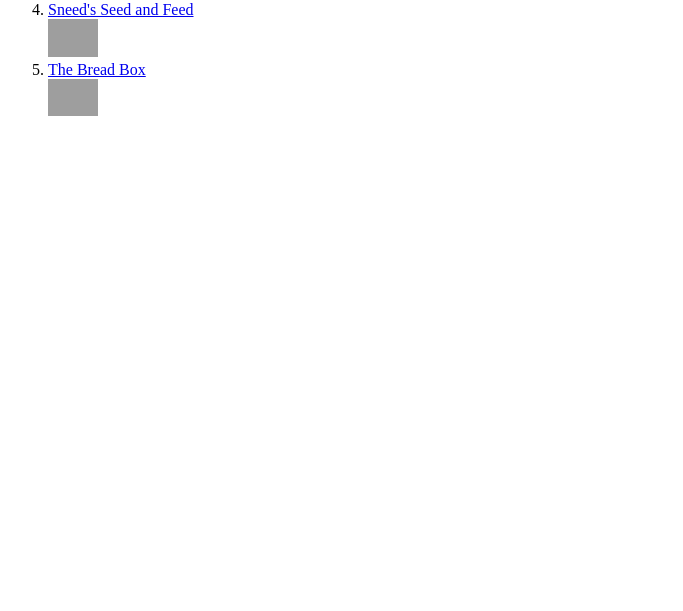
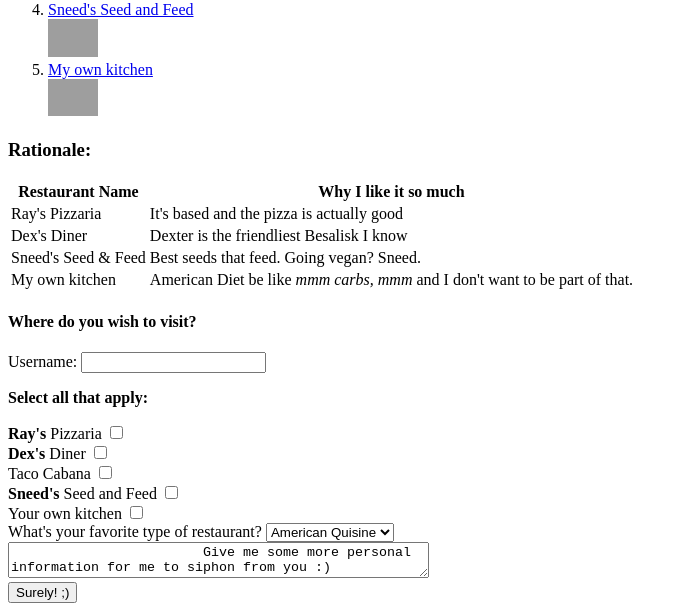
Before and after one commit to cal-krug/TTS-W1D4-HTML-favorite-restaurants, a plain HTML site: page index.html in a window 1280 px wide. Shown: the part 342-953 px from the top of the page, without its empty margins (0-683 px from the left). Before the commit the page ends 800 px from the top, so only its background shows below. Drawn offline with Linux system fonts and the light colour scheme; grey boxes are pictures that could not be loaded.

Commit message:
Add changes to index, add my-kitchen.html

```diff
--- a/index.html
+++ b/index.html
@@ -7,6 +7,7 @@
 		<title>Cal's Top 5 Grubbin' Places</title>
 	</head>
 	<body>
+		<div id="restaurantList">
 			<h1>Cal's Top 5 Grubbin' Places</h1>
 			<p>This site is about recording my favorite places to eat! I swear, I'm not fat.</p>
 			<h2>Here's the list, baby, here's the list!</h2>
@@ -19,8 +20,74 @@
 				<img src="https://upload.wikimedia.org/wikipedia/commons/thumb/6/6d/Taco_Cabana_logo.svg/287px-Taco_Cabana_logo.svg.png" width="50">
 				<li><a href="https://i.kym-cdn.com/entries/icons/original/000/023/673/Sneed's_Feed_and_Seed_Banner.jpg">Sneed's Seed and Feed</a></li>
 				<img src="https://i.kym-cdn.com/entries/icons/original/000/023/673/Sneed's_Feed_and_Seed_Banner.jpg" width="50">
-			<li><a href="https://upload.wikimedia.org/wikipedia/commons/thumb/4/40/Breadbox.jpg/1280px-Breadbox.jpg">The Bread Box</a></li>
+				<li><a href="my-kitchen.html">My own kitchen</a></li>
 				<img src="https://upload.wikimedia.org/wikipedia/commons/thumb/4/40/Breadbox.jpg/1280px-Breadbox.jpg" width="50">
 			</ol>
+		</div>
+
+		<h3>Rationale:</h3>
+		<div id="restaurantList-table">
+			<table>
+				<tr>
+					<th>Restaurant Name</th>
+					<th>Why I like it so much</th>
+				</tr>
+				<tr>
+					<td>Ray's Pizzaria</td>
+					<td>It's based and the pizza is actually good</td>
+				</tr>
+				<tr>
+					<td>Dex's Diner</td>
+					<td>Dexter is the friendliest Besalisk I know</td>
+				</tr>
+				<tr>
+					<td>Sneed's Seed & Feed</td>
+					<td>Best seeds that feed. Going vegan? Sneed.</td>
+				</tr>
+				<tr>
+					<td>My own kitchen</td>
+					<td>American Diet be like <i>mmm carbs, mmm</i> and I don't want to be part of that.</td>
+				</tr>
+			</table>
+		</div>
+
+
+		<h4>Where do you wish to visit?</h4>
+		<form>
+			<label for="username">Username: </label>
+			<input type="text" id="username" name="username">
+			<br>
+			<div id="restaurantList-checkboxes">
+				<p><b>Select all that apply:</b></p>
+				<label for="rays-pizzaria"><b>Ray's</b> Pizzaria</label>
+				<input type="checkbox" id="rays-pizzaria" name="rays-pizzaria">
+				<br>
+				<label for="dexs-diner"><b>Dex's</b> Diner</label>
+				<input type="checkbox" id="dexs-diner" name="dexs-diner">
+				<br>
+				<label for="taco-cabana">Taco Cabana</label>
+				<input type="checkbox" id="taco-cabana" name="taco-cabana">
+				<br>
+				<label for="SSF"><b>Sneed's</b> Seed and Feed</label>
+				<input type="checkbox" id="SSF" name="SSF">
+				<br>
+				<label for="kitchen">Your own kitchen</label>
+				<input type="checkbox" id="kitchen" name="kitchen">
+				<br>
+			</div>
+			<label for="restaurant-type">What's your favorite type of restaurant?</label>
+			<select id="type" name="type">
+				<option value="American" selected><i>American</i> Quisine</option>
+				<option value="Asian"><i>Asian</i> Quisine</option>
+				<option value="Latino"><i>Latino</i> Quisine</option>
+			</select>
+			<br>
+			<textarea id="user-comment" name="user-comment" rows="2" cols="50">
+			Give me some more personal information for me to siphon from you :)
+			</textarea>
+			<br>
+			<input type=submit value="Surely! ;)">
+			<br>
+		</form>
 	</body>
 </html>
```
Also changed, not shown: my-kitchen.html (added, +13 -0 lines). Lines whose indentation alone changed are shown as unchanged.
